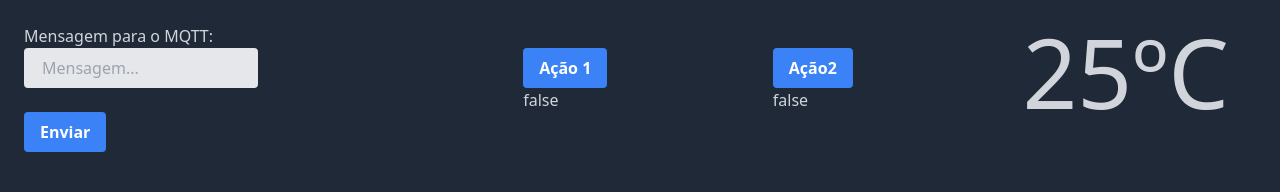
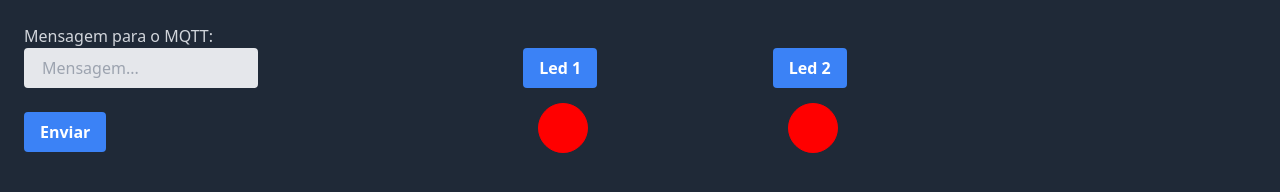
Before and after one commit to delanovictor/mqtt-client, a plain HTML site: page static/index.html in a window 1280 px wide. Drawn offline with nearby package versions, Linux system fonts and the light colour scheme.

```diff
--- a/static/index.html
+++ b/static/index.html
@@ -7,6 +7,29 @@
     <script src="https://cdn.tailwindcss.com"></script>
     <script src="https://unpkg.com/htmx.org@1.9.6" integrity="sha384-FhXw7b6AlE/jyjlZH5iHa/tTe9EpJ1Y55RjcgPbjeWMskSxZt1v9qkxLJWNJaGni" crossorigin="anonymous"></script>
 
+    <style>
+    .led {
+      padding: 10px;
+      border-width: 1px;
+      border-radius: 50%;
+      width: 50px;
+      height: 50px;
+      margin: 15px;
+    }
+
+    .true {
+      border-color: green;
+      background-color: green;
+    }
+
+    .false {
+      border-color: red;
+      background-color: red;
+    }
+
+
+
+    </style>
     <title>Document</title>
 </head>
 
@@ -35,18 +58,18 @@
 
         <div>
             <br>
-            <button hx-trigger="click" hx-target="#led1" hx-swap="outerHTML" hx-post="/led1"  name="led1" class="bg-blue-500 hover:bg-blue-700 text-white font-bold py-2 px-4 rounded"> Ação 1</button>
-            <div id="led1" class="false">false</div>
+            <button hx-trigger="click" hx-target="#led1" hx-swap="outerHTML" hx-post="/led1"  name="led1" class="bg-blue-500 hover:bg-blue-700 text-white font-bold py-2 px-4 rounded"> Led 1</button>
+            <div id="led1" class="led false"></div>
       </div>
 
         <div>
             <br>
-            <button hx-trigger="click"   hx-target="#led2" hx-swap="outerHTML" hx-post="/led2"   name="led2" class="bg-blue-500 hover:bg-blue-700 text-white font-bold py-2 px-4 rounded"> Ação2</button>
-            <div id="led2" class="false">false</div>
+            <button hx-trigger="click"   hx-target="#led2" hx-swap="outerHTML" hx-post="/led2"   name="led2" class="bg-blue-500 hover:bg-blue-700 text-white font-bold py-2 px-4 rounded"> Led 2 </button>
+            <div id="led2" class="led false"></div>
       </div>
 
         <div hx-get="/temperature" hx-trigger="every 3s" hx-swap="innerHTML" class="text-8xl">
-            25ºC
+
         </div>
 
     </div>
```
Also changed, not shown: 2 other files.
